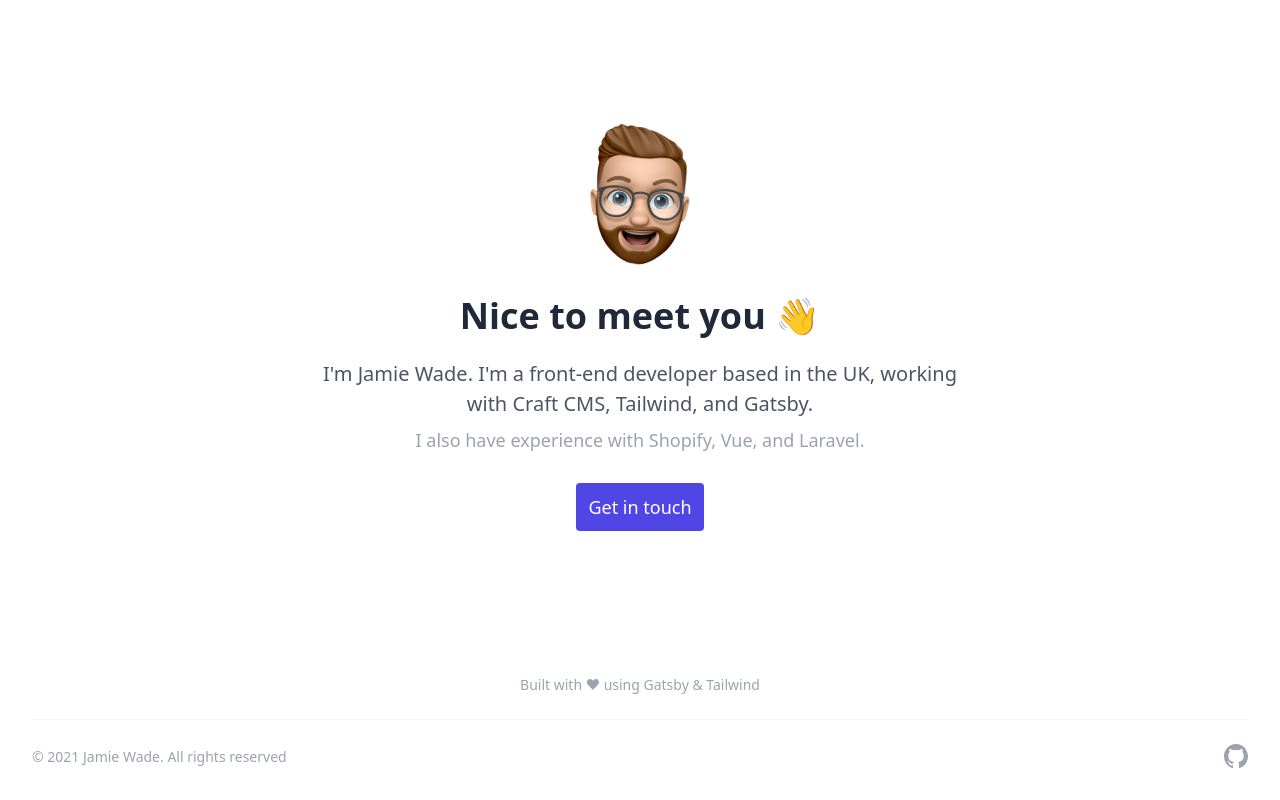
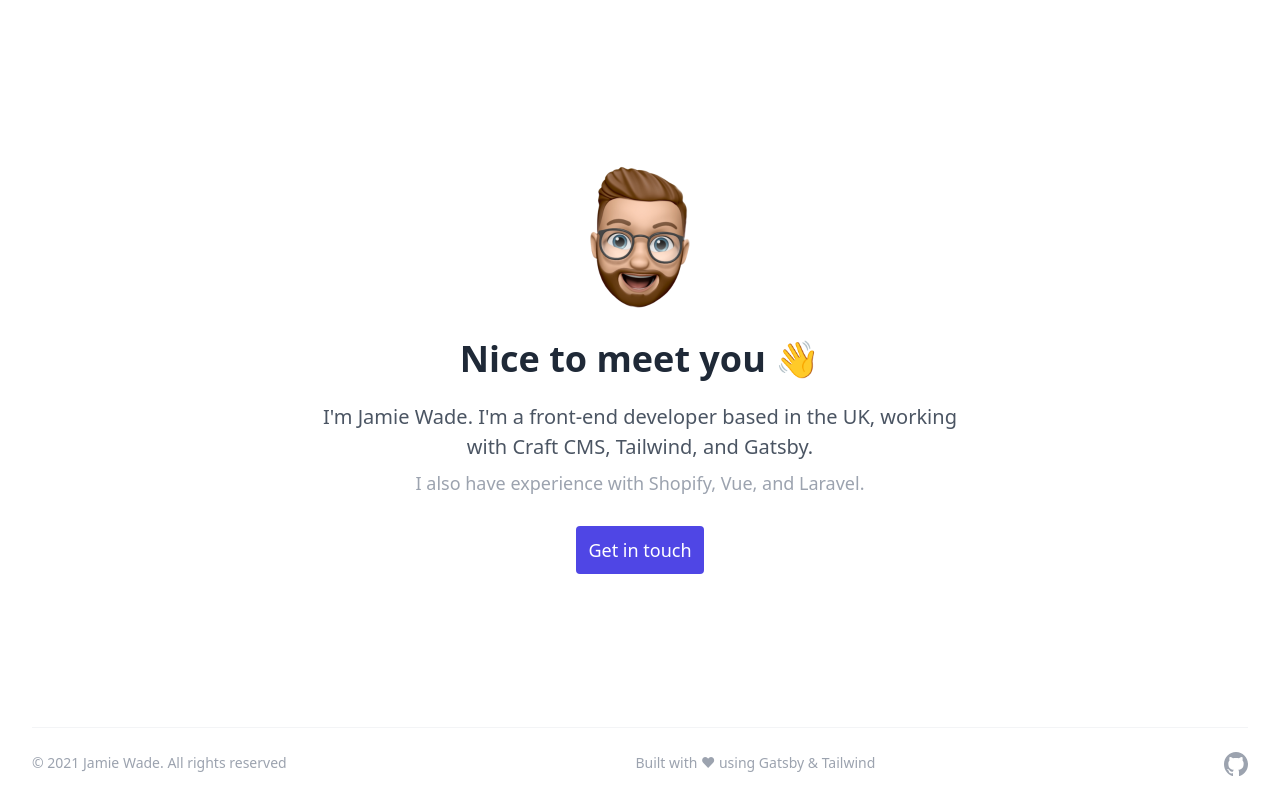
Before and after one commit to jamiewade/jamiewade.co.uk_old, a Gatsby site: page / in a window 1280 px wide. Built offline with nearby package versions, Linux system fonts and the light colour scheme; Gatsby itself is replaced by a stand-in of ours.

Commit message:
Footer front-end adjustments

```diff
--- a/src/components/footer.js
+++ b/src/components/footer.js
@@ -5,18 +5,18 @@ const today = new Date();
 
 export default function Footer() {
     return (
-        <footer className={"text-gray-400 text-sm"}>
-            <div className={"flex flex-col py-6 text-center container sm:py-8"}>
-                <div>
-                    <p>Built with &hearts; using Gatsby & Tailwind</p>
-                </div>
+        <footer className={"text-gray-400 text-center text-sm"}>
+            <div className={"container"}>
+                <div className={"grid gap-3 border-t border-gray-100 py-6 md:flex md:justify-between"}>
+                    <div className={"md:order-2"}>
+                        <p>Built with &hearts; using Gatsby & Tailwind</p>
+                    </div>
 
-                <div className={"flex flex-col mt-4 border-t border-gray-100 pt-4 sm:flex-row sm:items-center sm:justify-between sm:mt-6 sm:pt-6"}>
-                    <div>
+                    <div className={"md:order-1"}>
                         <p>&copy; {today.getFullYear()} Jamie Wade. All rights reserved</p>
                     </div>
 
-                    <div className={"mt-3 sm:mt-0"}>
+                    <div className={"md:order-3"}>
                         <img src={gitHub}
                              alt={"Follow me on GitHub"}
                              className={"block mx-auto w-6"}
```
